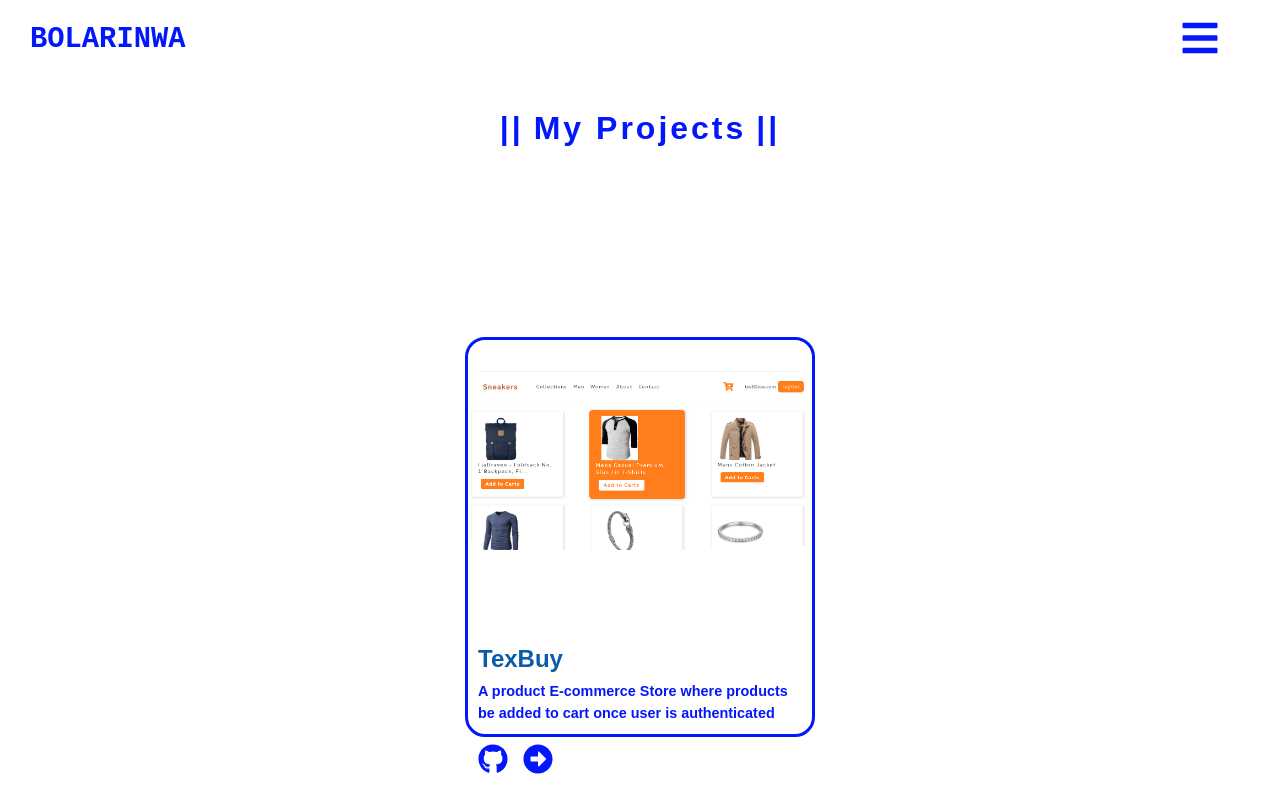
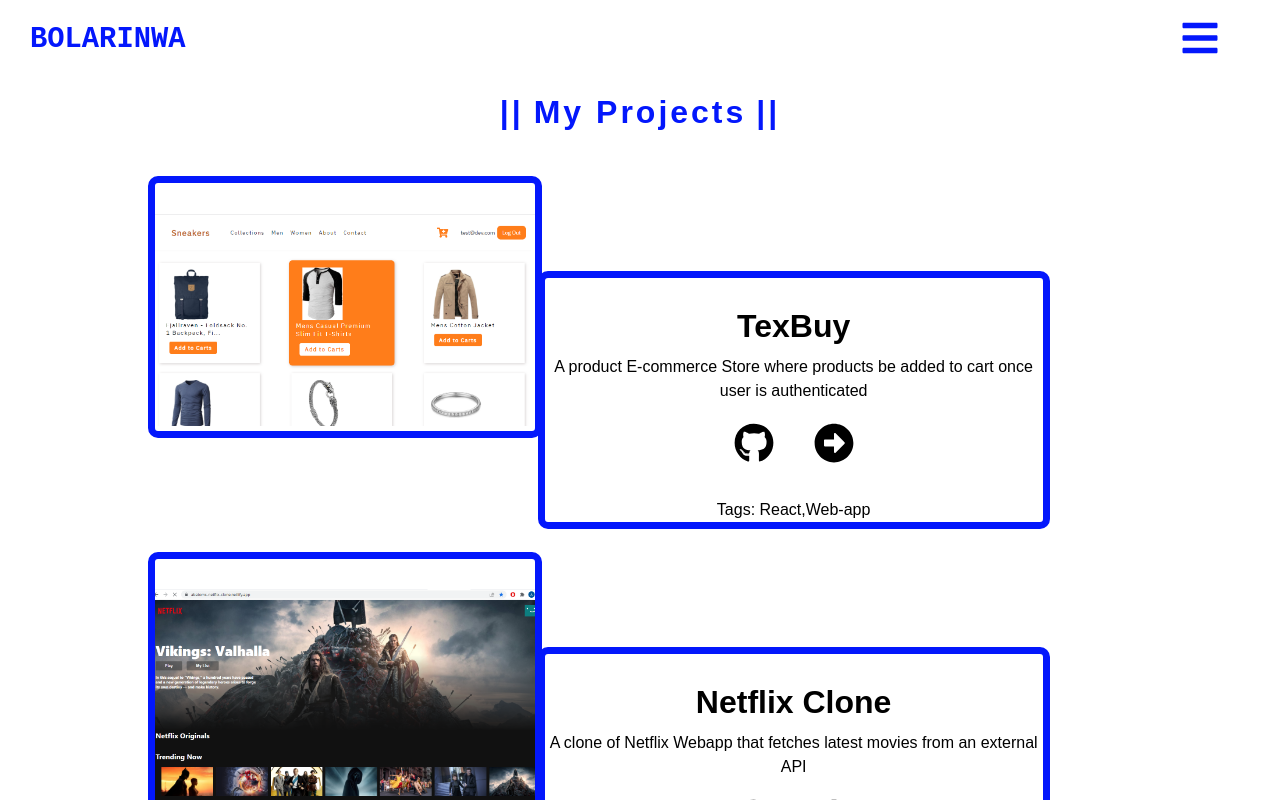
Before and after one commit to Bola-coder/portfolio, a React (Create React App) app: page /portfolio in a window 1280 px wide. Shown: the top 800 px of the page. Built offline with nearby package versions, Linux system fonts and the light colour scheme.

Commit message:
Working on the portfolio/projects page

```diff
--- a/src/App.js
+++ b/src/App.js
@@ -23,6 +23,7 @@
       banner_btn_text: light ? "#fff" : "#0317fc",
       banner_btn_bg: light ? "#0317fc" : "#fff",
       text_dark: light ? "#fff" : "rgb(13, 11, 11)",
+      text_light: light ? "rgb(13, 11, 11)" : "#fff",
     },
   };
 
--- a/src/components/ProjectsDetails.jsx
+++ b/src/components/ProjectsDetails.jsx
@@ -1,6 +1,11 @@
 import React from "react";
 import { FaGithub, FaArrowAltCircleRight } from "react-icons/fa";
-import { StyledDetails, TagNames } from "../styles/ProjectDetails.styled";
+import {
+  StyledDetails,
+  StyledProjectImage,
+  StyledProjectText,
+  TagNames,
+} from "../styles/ProjectDetails.styled";
 
 const ProjectDetails = ({ projects }) => {
   return (
@@ -8,9 +13,11 @@
       {projects
         ? projects.map((project, index) => (
             <StyledDetails>
-              <div>
+              <StyledProjectImage>
                 <img src={project.image} alt="project pics" />
-                <div className="text">
+              </StyledProjectImage>
+
+              <StyledProjectText>
                 <h3>{project.name}</h3>
                 <p>{project.description}</p>
                 <a href={project.githubLink} target="_blank" rel="noreferrer">
@@ -21,8 +28,7 @@
                 </a>
 
                 <TagNames>Tags: {project.tags.toString()}</TagNames>
-                </div>
-              </div>
+              </StyledProjectText>
             </StyledDetails>
           ))
         : ""}
--- a/src/components/Services.jsx
+++ b/src/components/Services.jsx
@@ -19,13 +19,13 @@
     {
       name: "API DEVELOPMENT",
       content:
-        "I build robust and scalable APIs that communictae with frontend and contribute to bulding world class fullstack applications",
+        "I build robust and scalable APIs that communictae with frontend and contribute to building world class fullstack applications",
       icon: <FaCode />,
     },
     {
       name: "TECH TUTORIALS",
       content:
-        "I teach frontend web development to people who are willing to learn and dive into th tech space. My students are doing well in tech",
+        "I teach frontend web development to people who are willing to learn and dive into the tech space. My students are doing well in tech",
       icon: <FaSearchengin />,
     },
   ];
--- a/src/components/Skills.jsx
+++ b/src/components/Skills.jsx
@@ -16,7 +16,7 @@
 const Skills = () => {
   return (
     <StyledSkills>
-      <StyledHeading>Tools and Skills</StyledHeading>
+      <StyledHeading>Tools I Use</StyledHeading>
       <StyledSkill>
         <div>
           <FaHtml5 />
--- a/src/components/Work.jsx
+++ b/src/components/Work.jsx
@@ -29,7 +29,7 @@
   return (
     <React.Fragment>
       <StyledWorks>
-        <StyledHeading>Experience</StyledHeading>
+        <StyledHeading>Work Experience</StyledHeading>
         <StyledWorkDetails>
           {works.map((work, index) => (
             <div key={index}>
--- a/src/styles/Project.styled.js
+++ b/src/styles/Project.styled.js
@@ -2,9 +2,8 @@
 
 export const StyledProjects = styled.section`
   max-width: 100vw;
-
+  margin-top: 8vh;
   div {
-    margin-top: 10vh;
     padding-top: 30px;
   }
 `;
--- a/src/styles/ProjectDetails.styled.js
+++ b/src/styles/ProjectDetails.styled.js
@@ -1,68 +1,57 @@
 import styled from "styled-components";
 
 export const StyledDetails = styled.div`
-  display: flex;
-  justify-content: space-around;
-  align-items: center;
-  color: ${({ theme }) => theme.colors.light_text};
-  padding: 40px;
+  position: relative;
+  padding: 20px;
+  width: 80%;
+  margin: 0 auto;
+  margin-bottom: 5%;
 
-  & > div {
-    margin: 10px;
-    width: 350px;
-    height: 400px;
-    border-radius: 20px;
-    border: 3px solid ${({ theme }) => theme.colors.nav_text};
-    // box-shadow: 1px 1px 1px 1px #000;
+  @media screen and (max-width: 1024px) {
+    width: 90%;
+  }
+`;
 
-    & > img {
-      width: inherit;
-      border-radius: 20px;
-      height: 180px;
-      display: inline;
-      transition: transform 0.3s ease-in;
-      cursor: pointer;
+export const StyledProjectImage = styled.div`
+  width: 40%;
+  border: 7px solid ${({ theme }) => theme.colors.banner_btn_bg};
+  border-radius: 10px;
 
-      &:hover {
-        transform: scale(1.02);
-      }
+  img {
+  }
+`;
+
+export const StyledProjectText = styled.div`
+  position: absolute;
+  width: 50%;
+  // height: 250px;
+  border: 7px solid ${({ theme }) => theme.colors.banner_btn_bg};
+  border-radius: 10px;
+  top: 40%;
+  right: 10%;
+  text-align: center;
+
+  h3 {
+    font-size: 2rem;
+  }
+
+  p {
+    font-size: 1rem;
+    margin-top: 10px;
+  }
+
+  a {
+    color: inherit;
+    display: inline-block;
+    padding: 20px;
+    svg {
+      font-size: 2.5rem;
     }
 
-    & > div.text {
-      padding: 10px;
-
-      a {
-        texx-decoration: none;
-        font-size: 30px;
-        margin-right: 15px;
-        color: inherit;
-
-        & > svg {
-          margin-top: 20px;
-          cursor: pointer;
-
-          &:hover {
-            opacity: 0.8;
-          }
-        }
-      }
-    }
-
-    h3 {
-      font-size: 1.5rem;
-      color: rgb(8, 92, 172);
-      margin-bottom: 8px;
-    }
-
-    p {
-      font-size: 0.9rem;
-      font-weight: bold;
+    &:hover {
+      transform: scale(1.3);
     }
   }
 `;
 
-export const TagNames = styled.p`
-  margin-top: 10px;
-  padding: 7px;
-  font-weight: bold;
-`;
+export const TagNames = styled.p``;
--- a/src/styles/SectionHeader.styled.js
+++ b/src/styles/SectionHeader.styled.js
@@ -23,6 +23,7 @@
   }
 `;
 
+
 // export const StyledSubHeading = styled.p`
 //   font-size: 1.2rem;
 //   text-align: ${(props) => props.align || "center"};
--- a/src/styles/Services.styled.js
+++ b/src/styles/Services.styled.js
@@ -19,6 +19,7 @@
     height: 300px;
     border-radius: 10px;
     margin-top: 20px;
+    cursor: pointer;
 
     @media screen and (max-width: 1300px) {
       width: 450px;
@@ -29,10 +30,12 @@
     }
 
     @media screen and (max-width: 425px) {
+      width: 300px;
       height: 350px;
     }
 
     @media screen and (max-width: 375px) {
+      width: 280px;
       height: 420px;
     }
 
--- a/src/styles/Skill.styled.js
+++ b/src/styles/Skill.styled.js
@@ -26,7 +26,7 @@
         font-size: 60px;
       }
       @media screen and (max-width: 425px) {
-        font-size: 30px;
+        font-size: 25px;
       }
     }
 
@@ -34,6 +34,9 @@
       font-size: 1rem;
       color: ${({ theme }) => theme.colors.light_text};
       font-weight: bold;
+      @media screen and (max-width: 425px) {
+        font-size: 0.8rem;
+      }
     }
   }
 `;
--- a/src/styles/nav.styled.js
+++ b/src/styles/nav.styled.js
@@ -15,6 +15,7 @@
 
   & > div {
     a {
+      display: block;
       text-decoration: none;
       p {
         @import url("https://fonts.googleapis.com/css2?family=Fira+Code:wght@500&family=IBM+Plex+Sans&family=Poppins:wght@500&family=Roboto&family=Yuji+Hentaigana+Akebono&display=swap");
@@ -24,10 +25,11 @@
         color: ${({ theme }) => theme.colors.light_text};
         font-weight: 700;
 
-        &:hover {
-          transform: rotate(7deg);
+        @media (hover: hover) {
+          &:hover {
+            transform: rotate(7deg);
+          }
         }
-
         @media screen and (max-width: 768px) {
           margin-left: 10px;
         }
```
Lines whose indentation alone changed are shown as unchanged.
